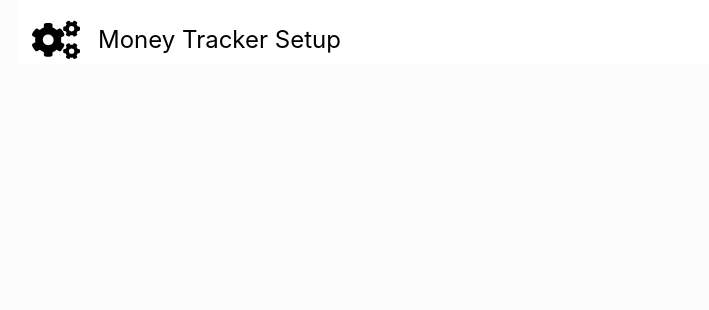
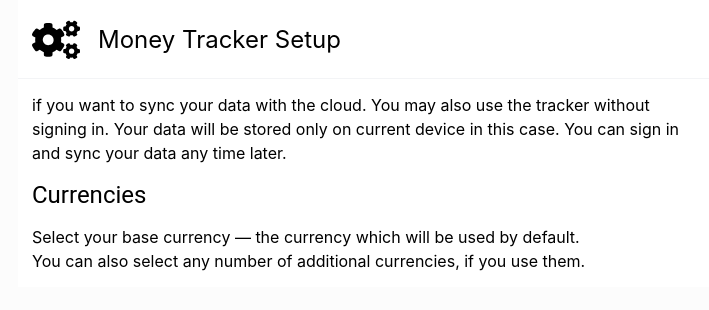
Before and after one commit to Imoyemi-1/moneytracker-app, a React (Vite) app: page / in a window 1280 px wide. Shown: the top 310 px of the page, without its empty margins (272-981 px from the left). Built offline with nearby package versions, Linux system fonts and the light colour scheme.

Commit message:
feat(setup): added main subheading

```diff
--- a/src/pages/SetupPage.jsx
+++ b/src/pages/SetupPage.jsx
@@ -1,4 +1,5 @@
 import { FaCogs } from 'react-icons/fa';
+import MainPage from '../setupPage/MainPage';
 
 const SetupPage = () => {
   return (
@@ -11,6 +12,7 @@ const SetupPage = () => {
           </span>
         </h2>
       </header>
+      <MainPage />
     </>
   );
 };
--- /dev/null
+++ b/src/setupPage/MainPage.jsx
@@ -0,0 +1,20 @@
+const MainPage = () => {
+  return (
+    <main className='border-t border-gray-100 p-3.5 space-y-3.5'>
+      <p className=''>
+        if you want to sync your data with the cloud. You may also use the
+        tracker without signing in. Your data will be stored only on current
+        device in this case. You can sign in and sync your data any time later.
+      </p>
+      <h2 className='font-roboto text-2xl '>Currencies</h2>
+      <p>
+        Select your base currency — the currency which will be used by default.
+        <br />
+        You can also select any number of additional currencies, if you use
+        them.
+      </p>
+    </main>
+  );
+};
+
+export default MainPage;
```
